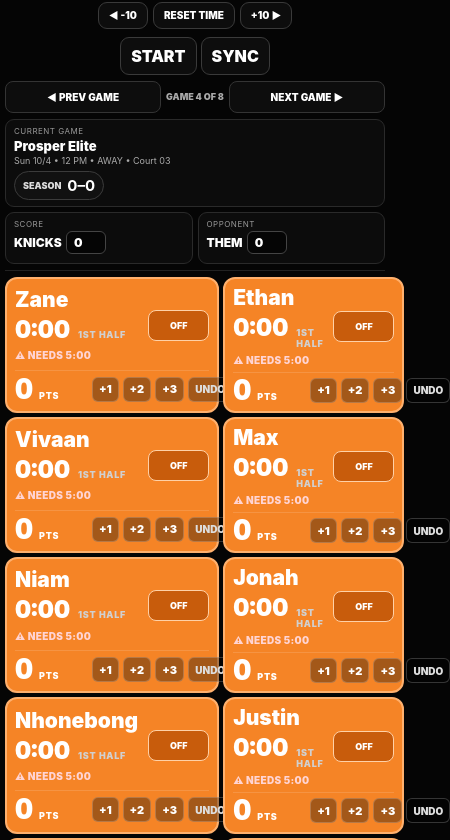
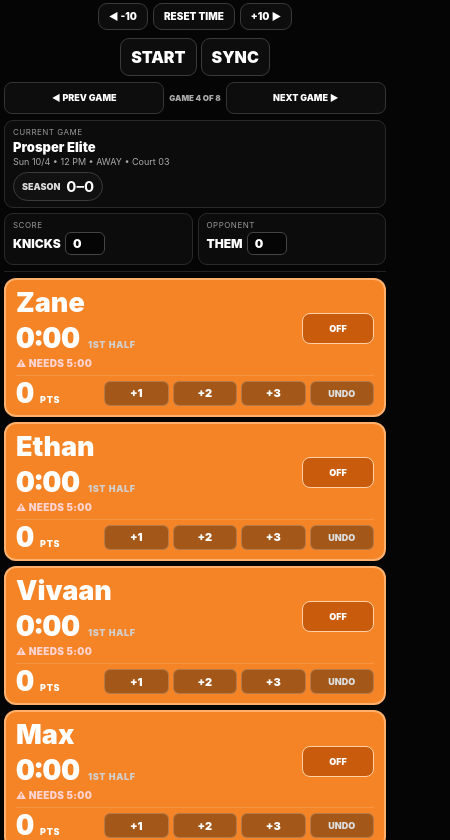
Before and after one commit to jonlchavez-max/-basketball-coach-iphone, a plain HTML site: page index.html in a window 390 px wide. Shown: the part 171-1011 px from the top of the page, 450 px wide, since content can reach past the window. Drawn offline with Linux system fonts and the light colour scheme.

Commit message:
Update index.html

```diff
--- a/index.html
+++ b/index.html
@@ -170,7 +170,150 @@ button{cursor:pointer}
 .leaderPts span{font-size:8px;font-weight:950;color:#aaa}
 .leaderRow:first-child{border-color:#F58426;background:#251306}
 .leaderRow:first-child .leaderRank,.leaderRow:first-child .leaderPts b{color:#F58426}
+/* iPHONE LAYOUT ONLY — NO GAME/TIMER/STORAGE LOGIC CHANGED */
+@media (max-width:430px){
+  html,body{
+    width:100%;
+    max-width:100%;
+    overflow-x:hidden;
+  }
 
+  .app{
+    width:100%;
+    max-width:100%;
+    padding:4px;
+  }
+
+  .modeTabs{
+    grid-template-columns:1fr 1fr;
+    gap:4px;
+  }
+
+  .modeTab{
+    min-width:0;
+    font-size:13px;
+  }
+
+  .top{top:47px}
+
+  .controls{
+    grid-template-columns:1fr;
+  }
+
+  .qs,.acts{
+    justify-content:center;
+    flex-wrap:wrap;
+  }
+
+  .clock{font-size:44px}
+
+  .nudges{
+    flex-wrap:wrap;
+  }
+
+  .gameNav{
+    grid-template-columns:minmax(0,1fr) auto minmax(0,1fr);
+  }
+
+  .gameNav button{
+    min-width:0;
+    padding:0 5px;
+    font-size:9px;
+  }
+
+  .gameNavPos{font-size:8px}
+
+  .gameBar{
+    grid-template-columns:1fr 1fr;
+  }
+
+  .gameBar .gameCell:first-child{
+    grid-column:1/-1;
+  }
+
+  /* THIS IS THE MAIN PHONE FIX */
+  .players{
+    grid-template-columns:1fr;
+    gap:5px;
+  }
+
+  .card{
+    width:100%;
+    min-width:0;
+    padding:9px 10px;
+    grid-template-columns:minmax(0,1fr) auto;
+  }
+
+  .name{
+    font-size:27px;
+    min-width:0;
+    overflow-wrap:anywhere;
+  }
+
+  .time{font-size:29px}
+
+  .statusBtn{
+    min-width:72px;
+  }
+
+  .scoreTools{
+    grid-template-columns:82px minmax(0,1fr);
+    gap:6px;
+    min-width:0;
+  }
+
+  .pointsBox{min-width:0}
+
+  .scoreBtns{
+    grid-template-columns:repeat(4,minmax(0,1fr));
+    min-width:0;
+  }
+
+  .scoreBtns button{
+    min-width:0;
+    padding:0 2px;
+    font-size:11px;
+  }
+
+  .scoreBtns button.undo{
+    font-size:9px;
+  }
+
+  .bottom{
+    grid-template-columns:1fr;
+  }
+
+  .clipCats{
+    grid-template-columns:repeat(2,1fr);
+  }
+
+  .clipPlayGrid{
+    grid-template-columns:1fr 1fr;
+  }
+
+  .clipTools{
+    grid-template-columns:1fr 1fr 1fr;
+  }
+
+  .clipTool{
+    min-width:0;
+    padding:0 4px;
+  }
+
+  .clipHead{
+    display:block;
+  }
+
+  .clipCall{
+    margin-top:5px;
+    white-space:normal;
+  }
+
+  .clipStage{
+    width:100%;
+    max-width:100%;
+  }
+}
 </style>
 </head>
 <body>
```
